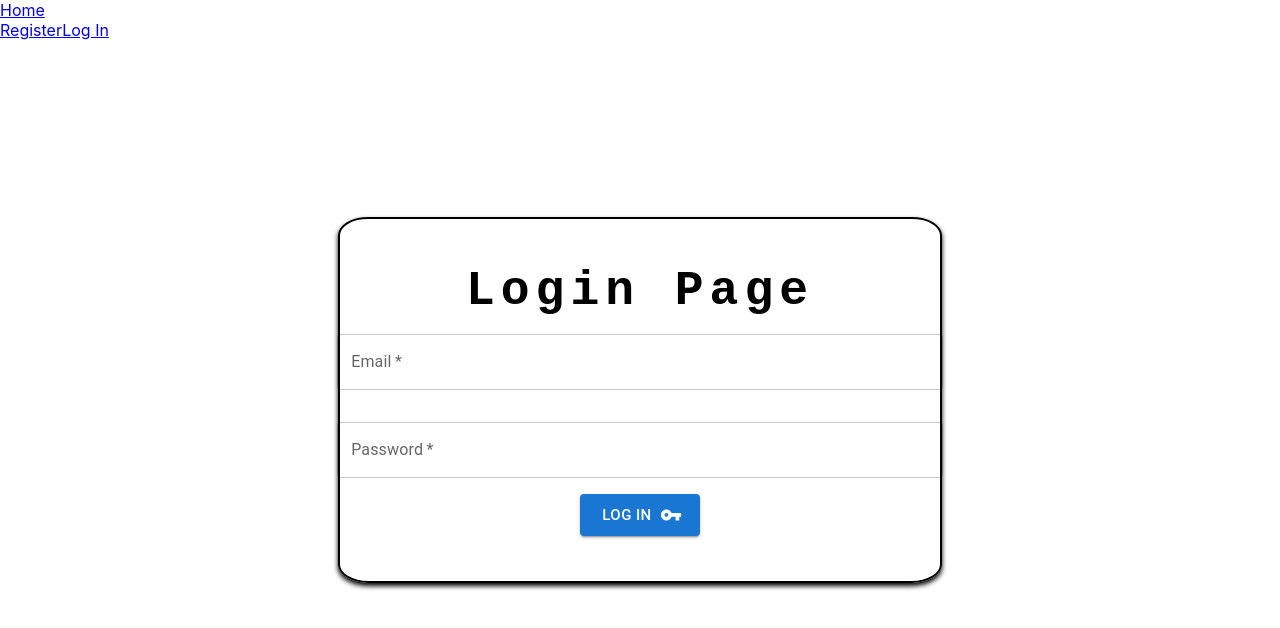
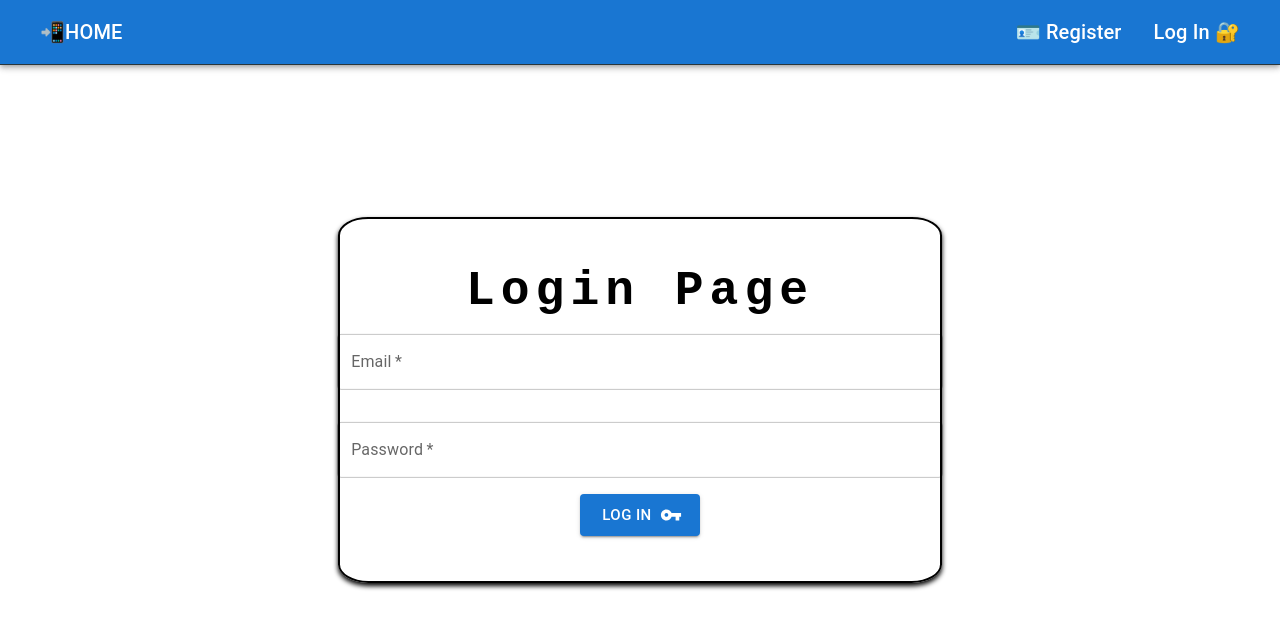
Before and after one commit to krzysztof-kryczka/goit-react-hw-08-phonebook, a React (Create React App) app: page /goit-react-hw-08-phonebook/login in a window 1280 px wide. Shown: the top 628 px of the page. Built offline with nearby package versions, Linux system fonts and the light colour scheme.

Commit message:
added material-ui styling to Navigate

```diff
--- a/src/components/Layout/Layout.jsx
+++ b/src/components/Layout/Layout.jsx
@@ -4,7 +4,8 @@ import { NavigationBar } from '#components/NavigationBar/NavigationBar';
 import { NavigationAuth } from '#components/NavigationAuth/NavigationAuth';
 import { NavigationUserMenu } from '#components/NavigationUserMenu/NavigationUserMenu';
 import { useAuth } from '#hook/useAuth';
-import css from './Layout.module.css';
+import AppBar from '@mui/material/AppBar';
+import Toolbar from '@mui/material/Toolbar';
 
 export const Layout = () => {
   const { isLoggedIn } = useAuth();
@@ -12,8 +13,27 @@ export const Layout = () => {
   return (
     <div>
       <header>
-        <NavigationBar />
-        {isLoggedIn ? <NavigationUserMenu /> : <NavigationAuth />}
+        <AppBar
+          sx={{
+            width: '100%',
+            height: 'auto',
+            top: 0,
+            left: 0,
+            position: 'sticky',
+            borderBottom: '1px solid #2a363b',
+          }}
+        >
+          <Toolbar
+            sx={{
+              display: 'flex',
+              flexDirection: 'row',
+              justifyContent: 'space-between',
+            }}
+          >
+            <NavigationBar />
+            {isLoggedIn ? <NavigationUserMenu /> : <NavigationAuth />}
+          </Toolbar>
+        </AppBar>
       </header>
       <Suspense fallback={null}>
         <Outlet />
--- a/src/components/NavigationAuth/NavigationAuth.jsx
+++ b/src/components/NavigationAuth/NavigationAuth.jsx
@@ -1,11 +1,38 @@
 import { NavLink } from 'react-router-dom';
-import css from './NavigationAuth.module.css';
+import Typography from '@mui/material/Typography';
+import Box from '@mui/material/Box';
+import VpnKeyIcon from '@mui/icons-material/VpnKey';
 
 export const NavigationAuth = () => {
   return (
-    <nav>
-      <NavLink to="/register">Register</NavLink>
-      <NavLink to="/login">Log In</NavLink>
-    </nav>
+    <Box
+      sx={{
+        display: 'flex',
+        alignItems: 'center',
+      }}
+    >
+      <NavLink to="/register">
+        {' '}
+        <Typography
+          variant="h6"
+          gutterBottom
+          component="p"
+          sx={{ m: 2, color: 'white' }}
+        >
+          🪪 Register
+        </Typography>
+      </NavLink>
+      <NavLink to="/login">
+        {' '}
+        <Typography
+          variant="h6"
+          gutterBottom
+          component="p"
+          sx={{ m: 2, color: 'white' }}
+        >
+          Log In 🔐
+        </Typography>
+      </NavLink>
+    </Box>
   );
 };
--- a/src/components/NavigationBar/NavigationBar.jsx
+++ b/src/components/NavigationBar/NavigationBar.jsx
@@ -1,14 +1,41 @@
 import { useAuth } from '#hook/useAuth';
 import { NavLink } from 'react-router-dom';
-import css from './NavigationBar.module.css';
+import Typography from '@mui/material/Typography';
+import Box from '@mui/material/Box';
 
 export const NavigationBar = () => {
   const { isLoggedIn } = useAuth();
 
   return (
-    <nav>
-      <NavLink to="/">Home</NavLink>
-      {isLoggedIn && <NavLink to="/contacts">Contacts</NavLink>}
-    </nav>
+    <Box
+      sx={{
+        display: 'flex',
+        alignItems: 'center',
+      }}
+    >
+      <NavLink to="/">
+        {' '}
+        <Typography
+          variant="h6"
+          gutterBottom
+          component="p"
+          sx={{ m: 2, color: 'white' }}
+        >
+          📲HOME
+        </Typography>
+      </NavLink>
+      {isLoggedIn && (
+        <NavLink to="/contacts">
+          <Typography
+            variant="h6"
+            gutterBottom
+            component="p"
+            sx={{ m: 2, color: 'white' }}
+          >
+            CONTACTS
+          </Typography>
+        </NavLink>
+      )}
+    </Box>
   );
 };
--- a/src/components/NavigationUserMenu/NavigationUserMenu.jsx
+++ b/src/components/NavigationUserMenu/NavigationUserMenu.jsx
@@ -1,18 +1,40 @@
 import { useDispatch } from 'react-redux';
 import { logOut } from '#redux/auth/operation';
 import { useAuth } from '#hook/useAuth';
-import css from './NavigationUserMenu.module.css';
+import Typography from '@mui/material/Typography';
+import Button from '@mui/material/Button';
+import Box from '@mui/material/Box';
+import MeetingRoomIcon from '@mui/icons-material/MeetingRoom';
 
 export const NavigationUserMenu = () => {
   const dispatch = useDispatch();
   const { user } = useAuth();
 
   return (
-    <div>
-      <h1>Welcome, {user.name}</h1>
-      <button type="button" onClick={() => dispatch(logOut())}>
+    <Box
+      sx={{
+        display: 'flex',
+        alignItems: 'center',
+      }}
+    >
+      <Typography
+        variant="h3"
+        gutterBottom
+        component="h3"
+        sx={{ m: 2, color: 'white', width: '100%' }}
+      >
+        Welcome, {user.name}!
+      </Typography>
+
+      <Button
+        variant="contained"
+        size="large"
+        type="button"
+        endIcon={<MeetingRoomIcon />}
+        onClick={() => dispatch(logOut())}
+      >
         Logout
-      </button>
-    </div>
+      </Button>
+    </Box>
   );
 };
--- a/src/index.css
+++ b/src/index.css
@@ -13,3 +13,7 @@ code {
   font-family: source-code-pro, Menlo, Monaco, Consolas, 'Courier New',
     monospace;
 }
+
+a {
+  text-decoration: none;
+}
```
Also changed, not shown: src/components/Layout/Layout.module.css (deleted), src/components/NavigationBar/NavigationBar.module.css (deleted), src/components/NavigationUserMenu/NavigationUserMenu.module.css (deleted).
